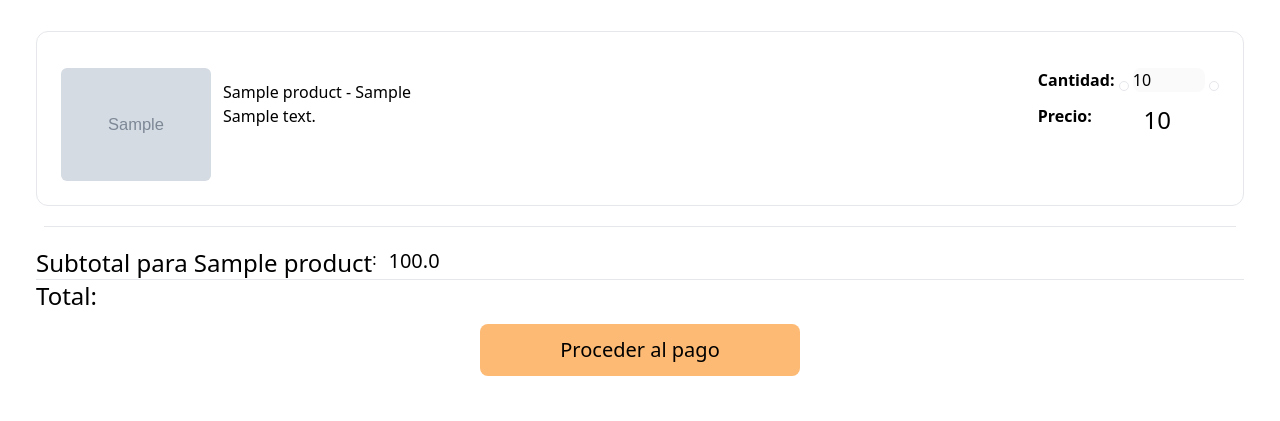
After one commit to Ruben890/Ecomer-django, a Django app: page /shopping_cart/shopping_cart/ in a window 1280 px wide. The commit adds this page. Shown: the part 379-800 px from the top of the page. Run offline with Django 4.2, Linux system fonts and the light colour scheme; a user stored in the database is signed in; tables that the repository leaves empty hold one stand-in row (values such as "Sample post"); grey boxes marked "Sample" are stand-in pictures; some libraries are stand-ins or nearby versions.

Commit message:
shopping_cart

```diff
--- /dev/null
+++ b/apps/shopping_cart/templatetags/custom_filters.py
@@ -0,0 +1,18 @@
+# custom_filters.py
+from django import template
+
+register = template.Library()
+
+@register.filter(name='multiply')
+def multiply(value, arg):
+    try:
+        return float(value) * float(arg)
+    except (TypeError, ValueError):
+        return value
+
+@register.filter(name='sum')
+def sum_values(value, arg):
+    try:
+        return float(value) + float(arg)
+    except (TypeError, ValueError):
+        return value
--- a/apps/shopping_cart/url.py
+++ b/apps/shopping_cart/url.py
@@ -1,6 +1,7 @@
 from django.urls import path
-from .views import ShoppingCart, DeleteProductCard
+from .views import ShoppingCart, DeleteProductCard, ShoppingViews
 urlpatterns = [
     path('', ShoppingCart.as_view(),  name='shopping_cart'),
     path('delete/<int:id>/', DeleteProductCard.as_view(), name='delete_product'),
+    path('shopping_cart/',ShoppingViews.as_view(), name='shopping_cart' )
 ]
--- a/apps/shopping_cart/views.py
+++ b/apps/shopping_cart/views.py
@@ -1,6 +1,6 @@
 from django.http import JsonResponse, Http404
 from django.views import View
-from django.shortcuts import get_object_or_404, redirect
+from django.shortcuts import get_object_or_404, redirect, render
 from apps.products.models import Product
 from .models import ShoppingCartItem
 from uuid import UUID
@@ -143,3 +143,11 @@ class DeleteProductCard(View):
             # Log errors using the logging system instead of printing
             print(f'Error removing product from cart: {e}')
             return JsonResponse({'error': 'Internal server error'}, status=500)
+
+class ShoppingViews(LoginRequiredMixin, View):
+    template_name = 'shopping/shopping.html'
+
+    def get(self, request, *args, **kwargs):
+        user_id = request.user.id
+        shopping_cart = ShoppingCartItem.objects.filter(user_id=user_id)
+        return render(request, self.template_name, {'shopping_items': shopping_cart})
--- a/config/settings.py
+++ b/config/settings.py
@@ -153,7 +153,7 @@ AUTHENTICATION_BACKENDS = [
 # }
 
 LOGIN_URL = 'account_login'
-LOGOUT_URL = 'account_logout'
+LOGOUT_URL = 'lagaut'
 LOGIN_REDIRECT_URL = 'home'
 LOGOUT_REDIRECT_URL = 'account_login'
 
--- a/config/urls.py
+++ b/config/urls.py
@@ -3,8 +3,7 @@ from django.urls import path, include
 from django.conf.urls.static import static
 from django.conf import settings
 from apps.products.views import HomePage
-
-
+from django.contrib.auth.views import LogoutView
 urlpatterns = [
     path('admin/', admin.site.urls),
     path("", HomePage.as_view(), name='home'),
@@ -12,6 +11,7 @@ urlpatterns = [
     path('shopping_cart/', include('apps.shopping_cart.url')),
     path("__reload__/", include("django_browser_reload.urls")),  # Django-tailwind
     path('accounts/', include('allauth.urls')),
+    path('logout', LogoutView.as_view(), name="logout")
 ]
 
 urlpatterns += static(settings.MEDIA_URL, document_root=settings.MEDIA_ROOT)
--- a/templates/components/header.html
+++ b/templates/components/header.html
@@ -34,7 +34,7 @@
                   <a href="#">{{ request.user }}</a>
                 </li>
                 <li>
-                  <a href="{% url "account_logout" %}">logout</a>
+                  <a href="{% url "logout" %}">logout</a>
                 </li>  <!-- Corregido a "logout" -->
             </ul>
         </div>
--- a/templates/components/shopin_card.html
+++ b/templates/components/shopin_card.html
@@ -16,10 +16,10 @@
     <!-- Contenido del carrito aquí -->
 
     <div style="left: 3%; width: 90%" class="text-black absolute bottom-4">
-      <a href="#">
+      <a href="{% url "shopping_cart" %}">
         <button
           type="button"
-          class="Proceed_to_payment w-full bg-orange-300 p-2 m-3 mt-2 rounded-xl cursor-pointer lg:hover:bg-gray-800 transition-all duration-500 ease-in-out"
+          class="w-full bg-orange-300 p-2 m-3 mt-2 rounded-xl cursor-pointer lg:hover:bg-gray-800 transition-all duration-500 ease-in-out"
         >
           Proceder al pago
         </button>
--- /dev/null
+++ b/templates/shopping/shopping.html
@@ -0,0 +1,114 @@
+{% load static tailwind_tags %} {% load custom_filters %}
+<!DOCTYPE html>
+<html lang="en">
+  <head>
+    <meta charset="UTF-8" />
+    <meta name="viewport" content="width=device-width, initial-scale=1.0" />
+    {% include 'components/fontawesome.html' %}
+    <title>Shopping Cart</title>
+    {% tailwind_css %}
+  </head>
+  <body>
+    {% include 'components/header.html' %}
+    <main class="container mx-auto p-3">
+      <div class="p-3">
+        {% for shopping_item in shopping_items %}
+        <div class="p-3 m-3 relative border rounded-xl">
+          <a
+            href="/shopping_cart/delete/{{ shopping_item.id }}"
+            class="absolute right-3 top-0 text-2xl"
+          >
+            <i class="fa-solid fa-trash"></i>
+          </a>
+          <div class="container p-3 flex flex-wrap w-full justify-between mt-3">
+            {% if shopping_item.product.images.all %}
+            <div class="flex flex-wrap">
+              <img
+                src="{{ shopping_item.product.images.first.image.url }}"
+                alt="{{ shopping_item.product.name }}"
+                width="150px"
+                class="rounded-md images_product"
+              />
+              <div class="m-3">
+                <h2>
+                  {{ shopping_item.product.name }} -
+                  {{shopping_item.product.model }}
+                </h2>
+
+                <p>{{shopping_item.product.description | truncatechars:150}}</p>
+              </div>
+            </div>
+            {% endif %}
+            <div>
+              <ul>
+                <li>
+                  <form method="post" id="shopping_item_quantity">
+                    {% csrf_token %}
+                    <div>
+                      <label for="quantity"><b>Cantidad:</b></label>
+                      <button
+                        type="button"
+                        class="remove_quantitys border rounded-lg p-1"
+                      >
+                        <i class="fa-solid fa-minus"></i>
+                      </button>
+                      <input
+                        style="width: 4.5rem"
+                        disabled
+                        type="number"
+                        name="quantity"
+                        id="quantity"
+                        value="{{shopping_item.quantity}}"
+                        min="1"
+                        max="100"
+                        class="rounded-lg"
+                      />
+                      <button
+                        type="button"
+                        class="add_quantity border rounded-lg p-1"
+                      >
+                        <i class="fa-solid fa-plus"></i>
+                      </button>
+                    </div>
+                  </form>
+                </li>
+                <li class="flex relative mt-3">
+                  <b>Precio: </b>
+                  <p class="absolute right-12 text-2xl">
+                    {{ shopping_item.product.price }}
+                  </p>
+                </li>
+              </ul>
+            </div>
+          </div>
+        </div>
+        {% empty %}
+        <div>No items in the shopping cart.</div>
+        {% endfor %} {% if shopping_items %}
+        <hr class="m-5" />
+        <div class="m-3">
+          {% for data in shopping_items %} {% with price=data.product.price %}
+          <ul class="flex">
+            <li class="text-2xl">Subtotal para {{ data.product.name }}</li>
+            :
+            <li class="ms-3 text-xl subtotal_price">
+              {{price|multiply:data.quantity }}
+            </li>
+          </ul>
+          {% endwith %} {% endfor %}
+          <hr />
+          <p class="text-2xl total_prices">Total:</p>
+        </div>
+        <div class="w-100 flex justify-center">
+          <button
+            type="button"
+            class="bg-orange-300 rounded-lg p-3 text-xl w-80"
+          >
+            Proceder al pago
+          </button>
+        </div>
+        {% endif %}
+      </div>
+    </main>
+  </body>
+</html>
--- a/templates/static/CSS/shopin_card.css
+++ b/templates/static/CSS/shopin_card.css
@@ -15,8 +15,11 @@
   height: 500px;
 }
 
-
-
+.not_found_items {
+  font-size: 25px;
+  text-align: center; /* Alinea el texto al centro */
+  margin-top: 10rem; /* Opcional: Agrega espacio superior */
+}
 
 .total-products {
   width: 1.5rem;
--- a/templates/static/JS/shopping-card.js
+++ b/templates/static/JS/shopping-card.js
@@ -91,16 +91,20 @@ const shoppingCart = async () => {
         const url = `${base_url}/shopping_cart/`;
 
         const data = await fetchData(url);
-
+        const cartContainers = document.querySelectorAll('.shopping-card-contents');
         if (data && data.cart_items.length > 0) {
-            const cartContainers = document.querySelectorAll('.shopping-card-contents');
-
             cartContainers.forEach(cartContainer => {
                 populateCartContainer(cartContainer, data.cart_items);
             });
         } else {
-            console.log('El carrito está vacío');
+            cartContainers.forEach(cartContainer => {
+                const p_message = document.createElement('p');
+                p_message.classList.add('not_found_items'); // Utiliza add en lugar de classList
+                p_message.textContent = "No items in the shopping cart.";
+                cartContainer.appendChild(p_message);
+            });
         }
+
     } catch (error) {
         throw new Error(error);
     }
```
Also changed, not shown: apps/shopping_cart/templatetags/__init__.py (added), templates/static/JS/login.js (deleted).
